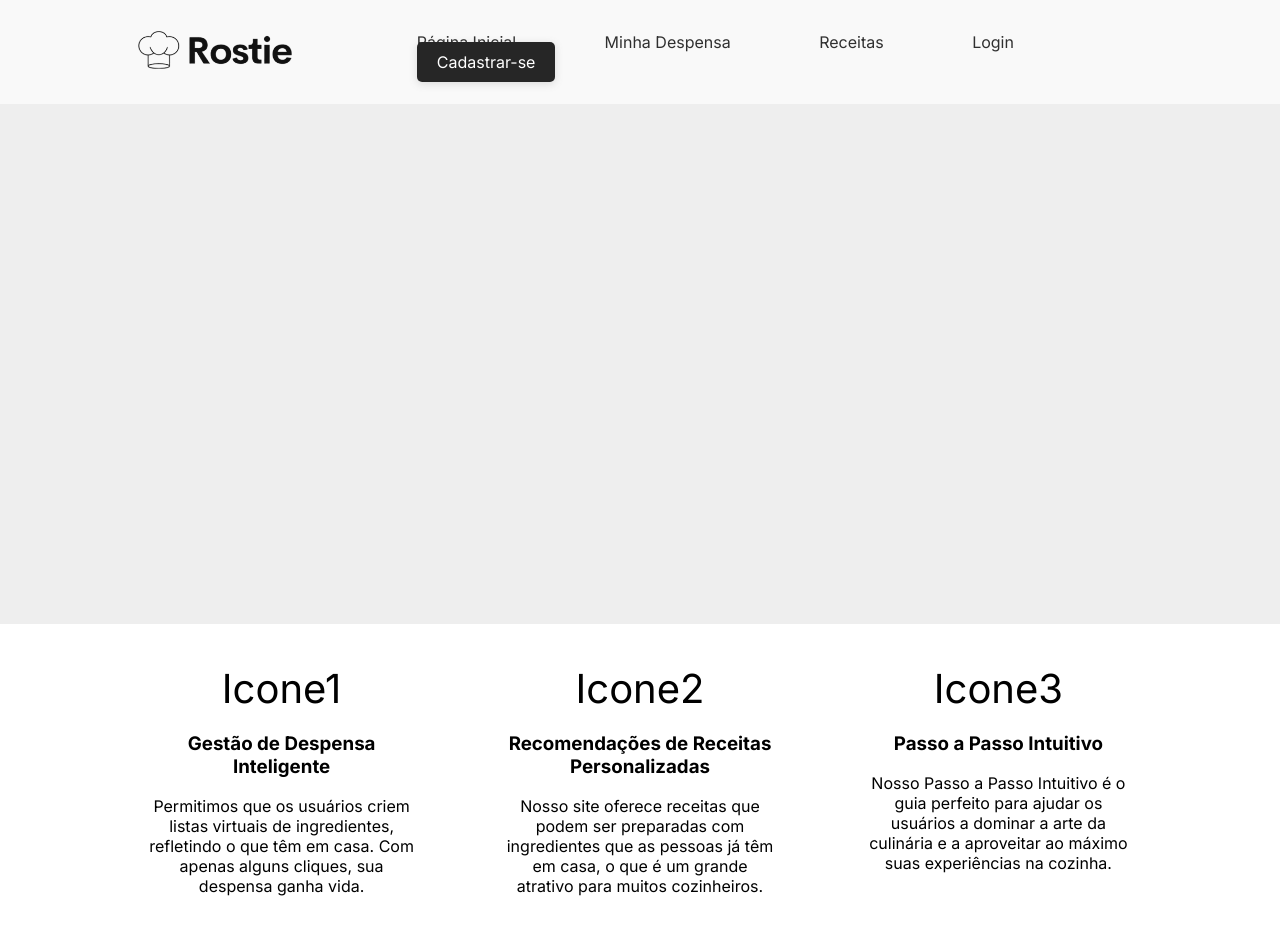
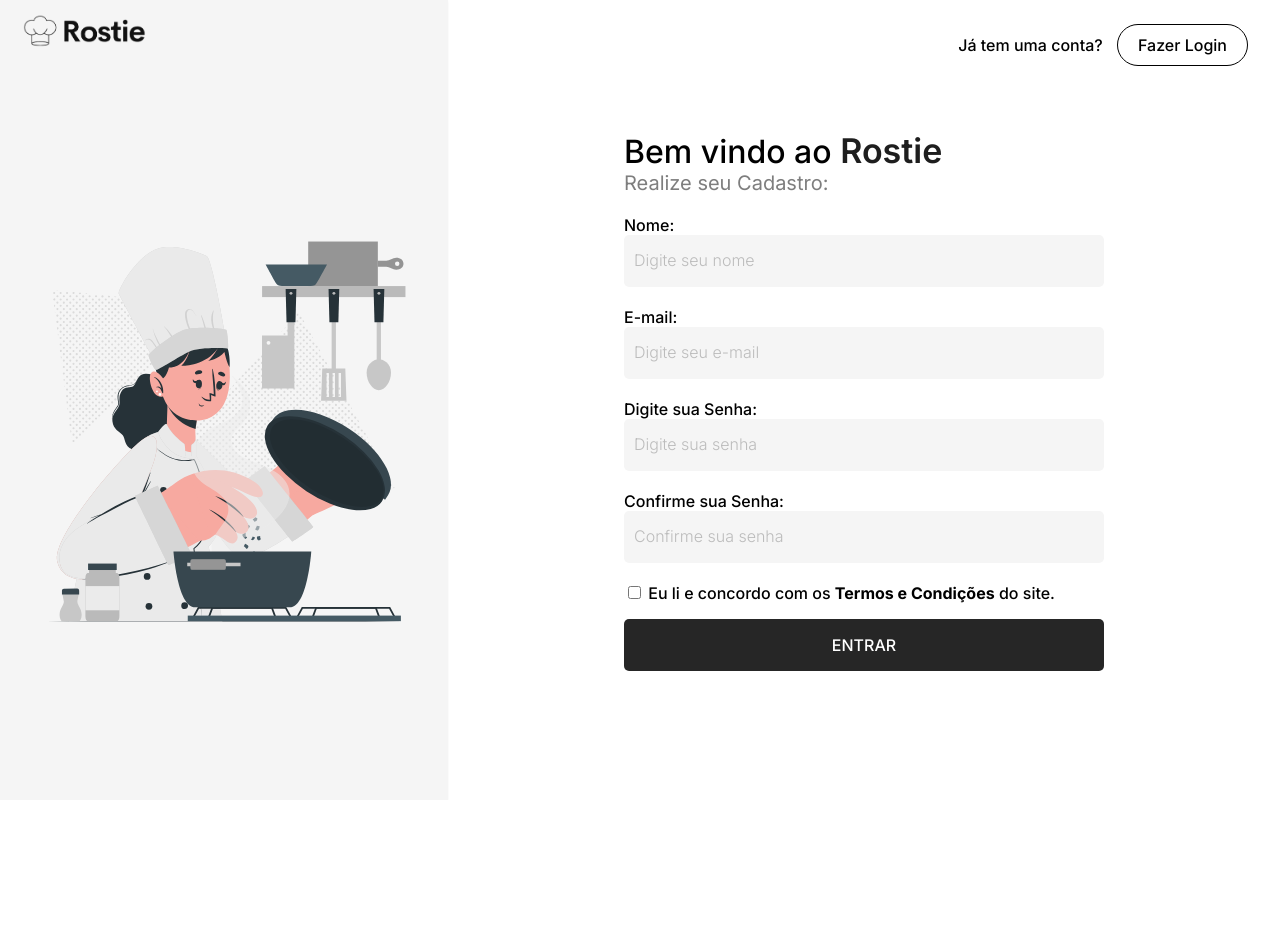
Before and after one commit to ericksntz/AW1-2023, a website: page Rostie/Página Inicial/index.html in a window 1280 px wide. Shown: the top 939 px of the page. After the commit the page ends 800 px from the top, so only its background shows below. Drawn offline with Linux system fonts and the light colour scheme.

Commit message:
Add files via upload

```diff
--- a/Rostie/Página Inicial/index.html
+++ b/Rostie/Página Inicial/index.html
@@ -3,58 +3,42 @@
 <head>
     <meta charset="UTF-8">
     <meta name="viewport" content="width=device-width, initial-scale=1.0">
-    <link rel="stylesheet" href="/Página Inicial/style.css">
-    <title>Rostie - Página Inicial</title>
+    <link rel="stylesheet" href="style.css">
+    <title>Rostie - Cadastro</title>
 </head>
 <body>
-     <header>
-        <nav>
-            <div class="logo">
-                <a href="index.html"><img src="/images/logo-menro.png" alt=""></a>
+    <div class="conteiner">
+        <div class="left-side">
+            <img src="/images/logo.png" alt="Logo" class="logo">
+            <img src="/images/female chef-cuate.svg" alt="Foto Ilustrativa de Chefe Cozinhando" class="vetor">
+        </div>
+        <div class="right-side">
+            <div class="right-top">
+            Já tem uma conta? <a href="" class="btn-login">Fazer Login</a>
             </div>
-            <ul class="menu">
-                <li><a href="index.html">Página Inicial</a></li>
-                <li><a href="minha_despensa.html">Minha Despensa</a></li>
-                <li><a href="receitas.html">Receitas</a></li>
-                <li><a href="login.html">Login</a></li>
-                <li><a href="cadastro.html" class="cadastre-se">Cadastrar-se</a></li>
-            </ul>
-        </nav>
-    </header>
-    <div class="main-container">
-      <div class="content"></div>
-      <div class="feature-container">
-        <div class="feature-item">
-          <div class="icon">Icone1</div>
-          <h3>Gestão de Despensa Inteligente</h3>
-          <p>Permitimos que os usuários criem listas virtuais de ingredientes, refletindo o que têm em casa. Com apenas alguns cliques, sua despensa ganha vida.</p>
+            <h1>Bem vindo ao <span>Rostie</span></h1>
+            <h3>Realize seu Cadastro:</h3>
+            <form action="#" method="post">
+                <label for="nome">Nome:</label>
+                <input type="text" placeholder="Digite seu nome" id="nome" name="nome" required>
+
+                <label for="email">E-mail:</label>
+                <input type="email" placeholder="Digite seu e-mail" id="email" name="email" required>
+
+                <label for="senha">Digite sua Senha:</label>
+                <input type="password" placeholder="Digite sua senha" id="senha" name="senha" required>
+
+                <label for="senha">Confirme sua Senha:</label>
+                <input type="password" placeholder="Confirme sua senha" id="confirmasenha" name="confirmasenha" required>
+
+                <label for="aceitar-termos">
+                    <input type="checkbox" id="aceitar-termos" name="aceitar-termos" required>
+                    Eu li e concordo com os <a href="" class="link">Termos e Condições</a> do site.
+                </label>
+
+                <button type="submit" value="cadastrar"> ENTRAR</button>
+            </form>
         </div>
-        <div class="feature-item">
-          <div class="icon">Icone2</div>
-          <h3>Recomendações de Receitas Personalizadas</h3>
-          <p> Nosso site oferece receitas que podem ser preparadas com ingredientes que as pessoas já têm em casa, o que é um grande atrativo para muitos cozinheiros.</p>
-        </div>
-        <div class="feature-item">
-          <div class="icon">Icone3</div>
-          <h3>Passo a Passo Intuitivo</h3>
-          <p>Nosso Passo a Passo Intuitivo é o guia perfeito para ajudar os usuários a dominar a arte da culinária e a aproveitar ao máximo suas experiências na cozinha. </p>
-        </div>
-      </div>
     </div>
-    <div class="welcome-section">
-      <div class="welcome-content">
-        <div class="welcome-text">
-          <p>Bem-vindo ao nosso site! Estamos empolgados por você estar aqui. Nossa missão é tornar sua experiência culinária mais fácil e inspiradora. Com a ajuda do nosso site, você pode transformar ingredientes simples em refeições incríveis.</p>
-          <p>Assista ao vídeo ao lado para descobrir como utilizar todas as funcionalidades e começar a cozinhar como um chef em sua própria cozinha.</p>
-          <button class="start-button">Comece já</button>
-        </div>
-        <div class="video-container">
-          <video width="518" height="346" controls>
-            <source src="movie.mp4" type="video/mp4">
-        </div>
-      </div>
-    </div>
-  </div>
-
 </body>
 </html>
--- a/Rostie/Página Inicial/style.css
+++ b/Rostie/Página Inicial/style.css
@@ -1,125 +1,127 @@
 @import url('https://fonts.googleapis.com/css2?family=Inter:wght@100;200;300;400;500;600;700;800;900&display=swap');
 
-
 * {
-  box-sizing: border-box;
-  font-family: 'Inter', sans-serif;
+    font-family: 'Inter', sans-serif;
+    font-weight: 500;
 }
 
 body {
-  margin: 0;
-  padding: 0;
+    margin: 0;
+    padding: 0;
 }
 
-nav {
-  width: 80%;
-  margin: auto;
-  display: flex;
-  justify-content: space-between;
-  align-items: center;
+.conteiner {
+    display: flex;
 }
 
-.logo>a>img {
-width: 60%;
-margin-left: 10px;
+.left-side {
+    height: 100vh;
+    width: 35%;
+    background-color: #f5f5f5;
+    border-radius: 0px 0px 0px 0px;
+    display: flex;
+    flex-direction: column;
+    box-shadow: rgba(0, 0, 0, 0.05) 0px 1px 2px 0px;
 }
 
-header {
-  background-color: #f9f9f9; /* Cor de fundo do cabeçalho */
-  color: #303030; /* Cor do texto no cabeçalho */
-  padding: 16px 0; /* Espaçamento interno superior e inferior */
+.logo {
+    width: 40%;
 }
 
-/* Estilo para o menu no cabeçalho */
-.menu {
-  list-style: none; /* Remover marcadores de lista */
-  padding: 0;
+.vetor {
+    margin: auto;
+    display: block;
 }
 
-.menu li {
-  display: inline; /* Exibir os itens do menu na mesma linha */
-  margin-right: 20px; /* Espaçamento entre os itens do menu */
+.right-side {
+    display: flex;
+    flex-direction: column;
+    justify-content: center;
+    height: 100vh;
+    margin: auto;
+    width: 480px;
 }
 
-.menu a {
-  color: #303030; /* Cor do texto dos links do menu */
-  text-decoration: none; /* Remover sublinhado dos links do menu */
-  margin: 32px;
+.right-top {
+    position: absolute;
+    top: 35px;
+    right: 32px;
 }
 
-.cadastre-se {
-  background-color: #262626; /* Cor de fundo */
-  color: #fff !important; /* Cor do texto (branca) */
-  padding: 10px 20px; /* Espaçamento interno */
-  border-radius: 5px; /* Borda arredondada (opcional) */
-  text-decoration: none; /* Remover sublinhado */
-  box-shadow: rgba(99, 99, 99, 0.2) 0px 2px 8px 0px;
+.btn-login {
+    margin-left: 10px;
+    color: #000;
+    text-decoration: none;
+    padding: 10px 20px;
+    border: 1.5px solid #000;
+    border-radius: 50px;
 }
 
-.main-container {
-  width: 100%;
-  margin: 0 auto;
+form {
+    display: flex;
+    flex-direction: column;
 }
 
-.content {
-  background-color: #eeeeee;
-  height: 65vh; /* 65% da altura da tela */
-  display: flex;
-  flex-direction: column;
-  justify-content: center;
-  align-items: center;
+input {
+    padding: 18px 0;
+    background-color: #f5f5f5;
+    border: none;
+    margin-bottom: 20px;
+    border-radius: 5px;
 }
 
-.feature-container {
-  width: 80%;
-  display: flex;
-  justify-content: space-between;
-  margin: 20px auto ;
+label {
+    font-weight: 500;
 }
 
-.feature-item {
-  flex: 0 0 30%;
-  text-align: center;
-  padding: 20px;
+input:hover {
+    background-color: #e5e5e5;
+    transition-duration: .3s;
 }
 
-.icon {
-  font-size: 40px;
+::placeholder {
+    padding-left: 10px;
+    font-size: 16px;
+    color: #BCBCBC;
+    font-weight: 300;
 }
 
-.welcome-section {
-  background-color: #f9f9f9;
-  height: 50vh;
-  display: flex;
-  justify-content: center;
-  align-items: center;
+button {
+    padding: 16px 0;
+    border: none;
+    background-color: #262626;
+    color: #fff;
+    font-size: 1em;
+    border-radius: 5px;
+    cursor: pointer;
 }
 
-.welcome-content {
-  width: 80%;
-  font-size: 20px;
-  display: flex;
-  padding: 20px;
+button:hover {
+    background-color:#1e1e1e;
+    transition-duration: .15s;
 }
 
-.video-container {
-  flex: 1;
+h1 {
+    font-weight: 500;
+    margin: 0;
+    font-size: 32px
 }
 
-.video-container iframe {
-  width: 100%;
-  height: 100%;
+span {
+    color: #1e1e1e;
+    font-weight: 600;
+    font-size: 34px;
 }
 
-.welcome-text {
-  padding: 20px;
+h3 {
+    margin-top: 0;
+    font-size: 20px;
+    font-weight: 400;
+    color: #7E7E7E;
 }
 
-.start-button {
-  background-color: #262626;
-  color: white;
-  border: none;
-  padding: 10px 30px;
-  font-size: 18px;
-  cursor: pointer;
+.link {
+    color: #000;
+    text-decoration: none;
+    font-weight: bold;
 }
```
